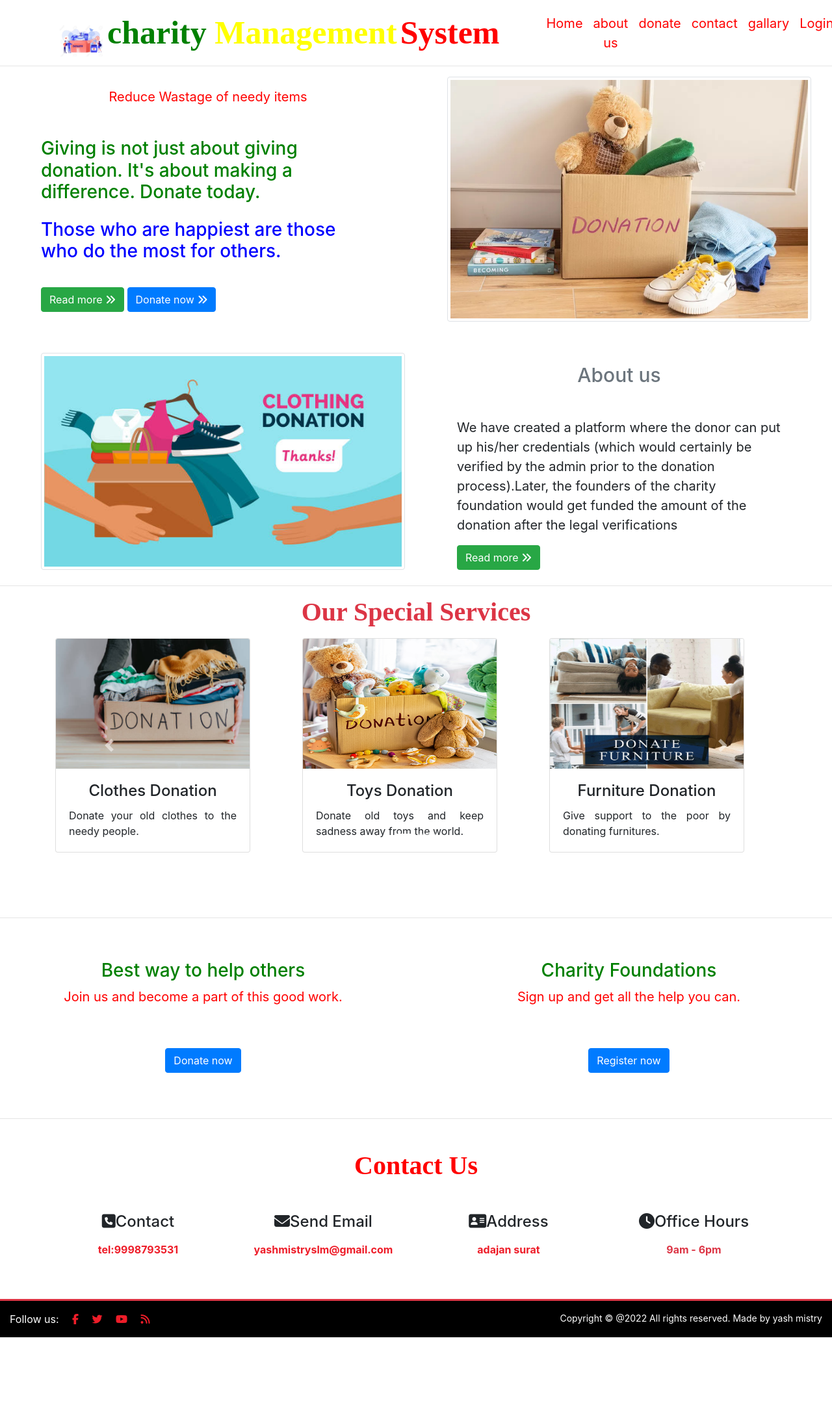
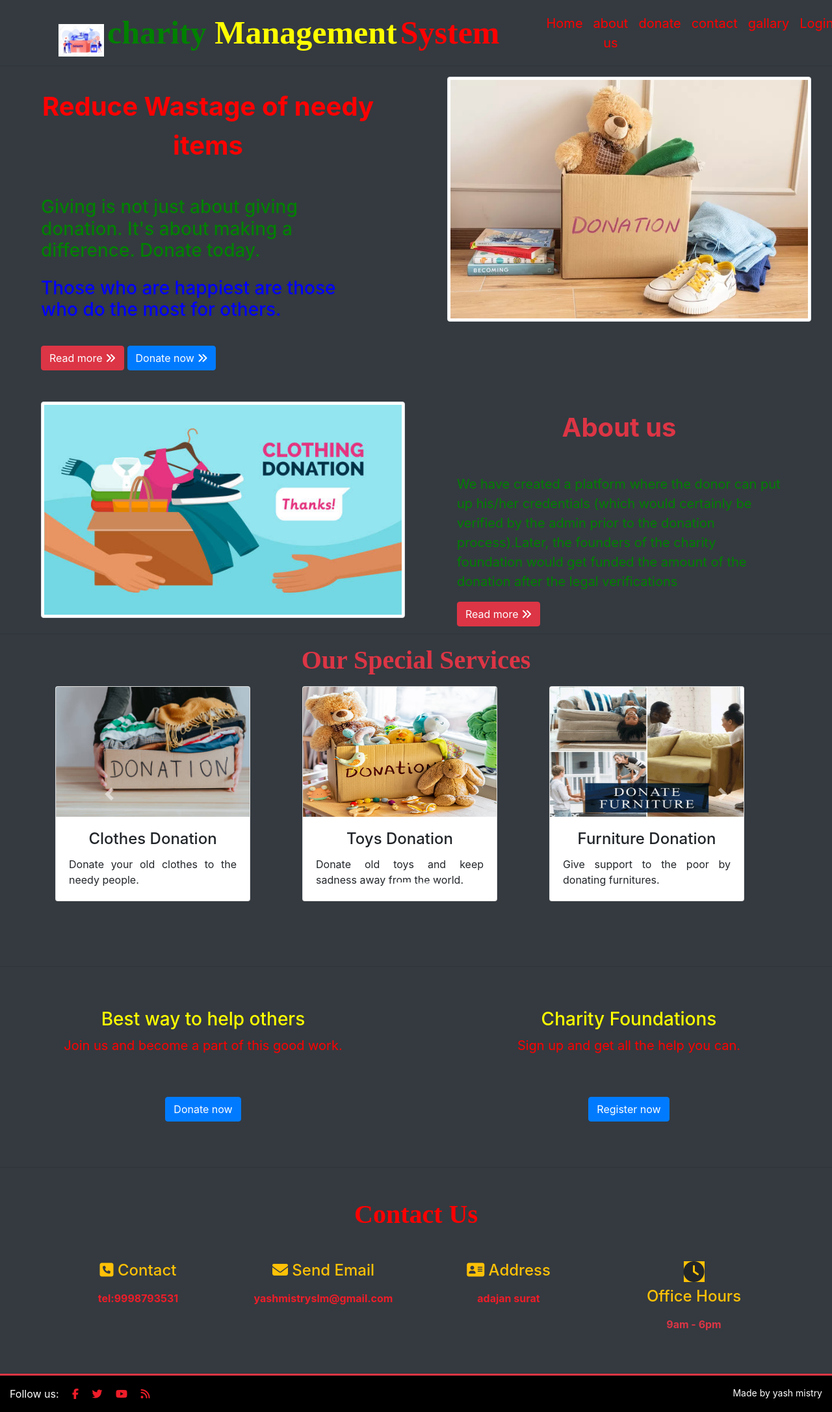
Before and after one commit to SKULL9/CharityManagementSystem, a Django app: page / in a window 1280 px wide. Shown: the whole page at 65% size. Before the commit the page ends 2058 px from the top, so only its background shows below. Run offline with Django 4.2, Linux system fonts and the light colour scheme; some libraries are stand-ins or nearby versions.

Commit message:
forth commit

```diff
--- a/charity/templates/index.html
+++ b/charity/templates/index.html
@@ -8,20 +8,20 @@
 
 </html>
 
-<body>
+<body class="bg-dark">
     {% include 'navigation.html' %}
     <hr class="mt-0">
     <div class="container-fluid" id="home">
 
         <div class="row mb-5">
             <div class="col-lg-6">
-                <p class="text-center pt-3 mb-0" style="color:red; font-size: 20px;">Reduce Wastage of needy items</p>
+                <p class="text-center pt-3 mb-0" style="color:red; font-size: 40px; font-weight: bold">Reduce Wastage of needy items</p>
                 <h3 class="px-5 pt-5" style="color: green;">Giving is not just about giving donation. It's about making
                     a difference. Donate today.</h3>
                 <h3 class="px-5 pt-3" style="color: blue;">Those who are happiest are those who do the most for others.
                 </h3>
                 <div class="px-5" style="padding-top: 30px;">
-                    <a href="https://www.conserve-energy-future.com/15-easy-ways-to-reduce-landfill-waste.php" class="btn btn-success">Read more <i class="fas fa-angle-double-right"></i></a>
+                    <a href="https://www.conserve-energy-future.com/15-easy-ways-to-reduce-landfill-waste.php" class="btn btn-danger">Read more <i class="fas fa-angle-double-right"></i></a>
                     <a href="{% url 'all_logins' %}" class="btn btn-primary">Donate now <i class="fas fa-angle-double-right"></i></a>
                 </div>
             </div>
@@ -38,12 +38,12 @@
                 </div>
 
                 <div class="col-lg-6">
-                    <h2 class="text-center pt-3 mb-0 text-secondary" style="font-size: 30px;">About us</h2>
-                    <p class="px-5 pt-5" style="font-size: 20px;">
+                    <h2 class="text-center pt-3 mb-0 text-danger" style="font-size: 40px;font-weight: bold">About us</h2>
+                    <p class="px-5 pt-5" style="font-size: 20px;color:green">
                         We have created a platform where the donor can put up his/her credentials (which would certainly be verified by the admin prior to the donation process).Later, the founders of the charity foundation would get funded the amount of the donation after the legal verifications
                     </p>
                     <div class="px-5">
-                        <a href="" class="btn btn-success">Read more <i class="fas fa-angle-double-right"></i></a>
+                        <a href="" class="btn btn-danger">Read more <i class="fas fa-angle-double-right"></i></a>
                     </div>
                 </div>
             </div>
@@ -53,7 +53,7 @@
     <hr class="mt-0">
 
     <div class="container mt-3 mb-5">
-        <h1 class="text-center text-danger font-weight-bold mb-3" style="font-family: Monotype Corsiva;"> Our Special Services </h1>
+        <h1 class="text-center text-danger font-weight-bold mb-3" style="font-family: Monotype Corsiva;font-weight: bold"> Our Special Services </h1>
 
 
 
@@ -166,14 +166,14 @@
             <hr style="margin-top: 100px;">
             <div class="row" id="donate">
                 <div class="col-lg-6" style="margin: auto;">
-                    <h3 class="text-center pt-5" style="color:green;">
+                    <h3 class="text-center pt-5" style="color:yellow;">
                         Best way to help others
                     </h3>
                     <p class="text-center" style="color: red; font-size: 20px;">Join us and become a part of this good work.</p>
                     <center><a href="{% url 'all_logins' %}" class="btn btn-primary mt-5">Donate now</a></center>
                 </div>
                 <div class="col-lg-6" style="margin: auto;">
-                    <h3 class="text-center pt-5" style="color:green;">
+                    <h3 class="text-center pt-5" style="color:yellow;">
                         Charity Foundations
                     </h3>
                     <p class="text-center" style="color: red; font-size: 20px;">Sign up and get all the help you can.</p>
@@ -186,19 +186,19 @@
                 <h1 class="text-center font-weight-bold" style="font-family: Monotype Corsiva; color: red;">Contact Us</h1>
                 <div class="row mt-5">
                     <div class="col-lg-3 col-sm-6">
-                        <h4><i class="fas fa-phone-square"></i>Contact</h4>
+                        <h4 class="text-warning"><i class="fas fa-phone-square"></i>  Contact</h4>
                         <p class="mt-3 text-danger font-weight-bold"><a href="tel:9998793531">tel:9998793531</a></p>
                     </div>
                     <div class="col-lg-3 col-sm-6">
-                        <h4><i class="fas fa-envelope"></i>Send Email</h4>
+                        <h4 class="text-warning"><i class="fas fa-envelope"></i>  Send Email</h4>
                         <p class="mt-3 text-danger font-weight-bold"><a href="mailto:yashmistryslm@gmail.com">yashmistryslm@gmail.com</a></p>
                     </div>
                     <div class="col-lg-3 col-sm-6">
-                        <h4><i class="fas fa-address-card"></i>Address</h4>
+                        <h4 class="text-warning"><i class="fas fa-address-card"></i>  Address</h4>
                         <p class="mt-3 text-danger font-weight-bold"><a href="https://www.google.com/maps/place/Adajan,+Surat,+Gujarat">adajan surat</a></p>
                     </div>
                     <div class="col-lg-3 col-sm-6">
-                        <h4><i class="fa fa-clock"></i>Office Hours</h4>
+                        <h2 ><i class="fa fa-clock bg-warning"></h2></i> <h4 class="text-warning"> Office Hours</h4>
                         <p class="mt-3 text-danger font-weight-bold">9am - 6pm</p>
                     </div>
                 </div>
@@ -223,7 +223,7 @@
                     </div>
                 </div>
                 <div class="col-md-6 text-right">
-                    <small>Copyright &copy; @<script>document.write(new Date().getFullYear()); </script> All rights reserved. Made by yash mistry</small>
+                    <small> Made by yash mistry</small>
                 </div>
             </div>
             <div class="scrolltop float-right">
--- a/charity/templates/navigation.html
+++ b/charity/templates/navigation.html
@@ -15,7 +15,7 @@
     <title>charity page</title>
 
 
-  <nav class="navbar navbar-expand-sm navbar-light ">
+  <nav class="navbar navbar-expand-sm navbar-light bg-dark">
     <div class="container">
         <a href="#" class="navbar-brand">
           <img src="" alt="">
```
Also changed, not shown: db.sqlite3.
